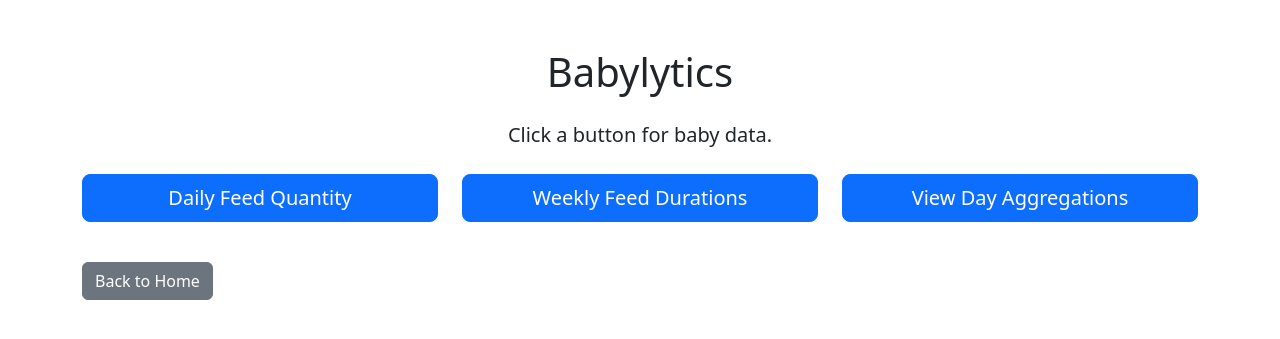
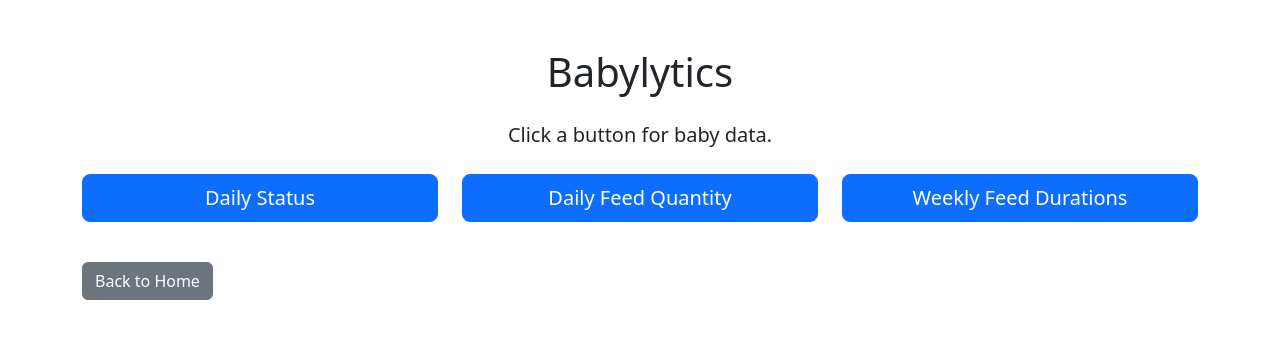
Before and after one commit to bobwoodcock/nurture-iq, a Flask app: page /analytics in a window 1280 px wide. Shown: the top 339 px of the page. Run offline with Flask 3, Linux system fonts and the light colour scheme.

Commit message:
Removed day aggregations. Added Daily Status.

```diff
--- a/templates/analytics.html
+++ b/templates/analytics.html
@@ -14,13 +14,13 @@
     </div>
     <div class="row justify-content-center mt-4">
         <div class="col-12 col-sm-6 col-md-4 text-center mb-3">
+            <a href="/analytics/daily_status" class="btn btn-primary btn-lg w-100">Daily Status</a>
+        </div>
+        <div class="col-12 col-sm-6 col-md-4 text-center mb-3">
             <a href="/analytics/daily_feed_quantity_chart" class="btn btn-primary btn-lg w-100">Daily Feed Quantity</a>
         </div>
         <div class="col-12 col-sm-6 col-md-4 text-center mb-3">
             <a href="/analytics/weekly_feed_duration_chart" class="btn btn-primary btn-lg w-100">Weekly Feed Durations</a>
-        </div>
-        <div class="col-12 col-sm-6 col-md-4 text-center mb-3">
-            <a href="/analytics/day_aggregated" class="btn btn-primary btn-lg w-100">View Day Aggregations</a>
         </div>
     </div>
 
```
